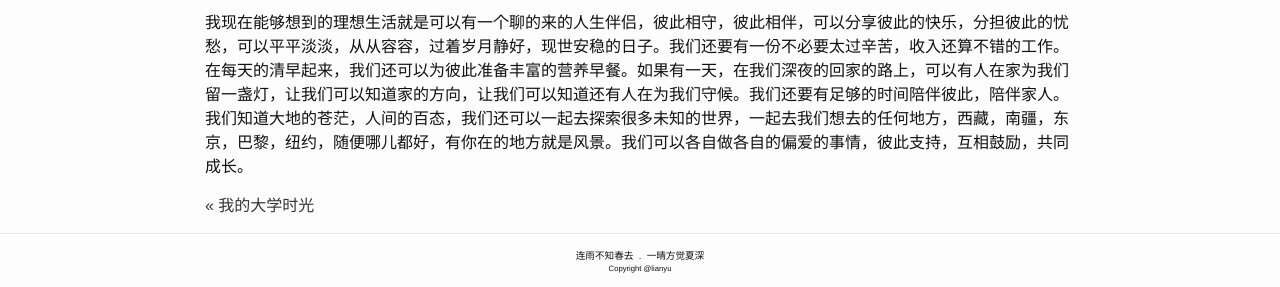
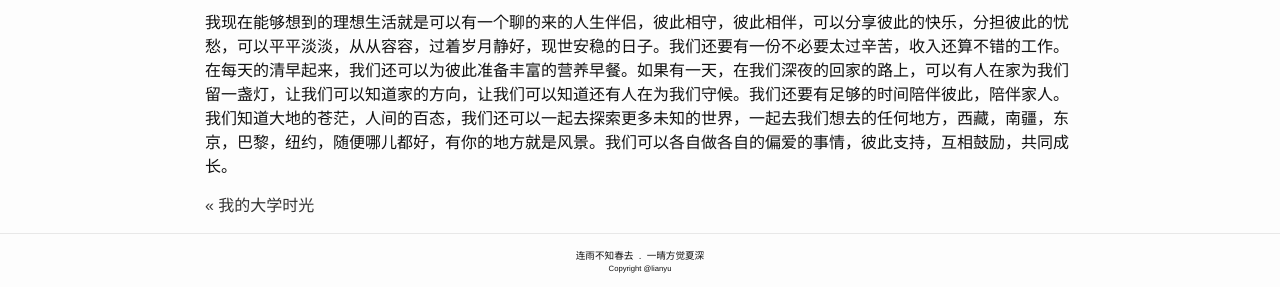
Before and after one commit to lianyu1115/lianyu, a Jekyll site: the page built from _essays/2021-02-22-我理想中的生活.md, in a window 1280 px wide. Shown: the part 1267-1554 px from the top of the page. Built offline with Jekyll 4.4.1, drawn with Linux system fonts in a browser that asks for light colours.

Commit message:
Update 2021-02-22-我理想中的生活.md

```diff
--- a/_essays/2021-02-22-我理想中的生活.md
+++ b/_essays/2021-02-22-我理想中的生活.md
@@ -32,4 +32,4 @@
 
 清早上火车站，长街黑暗无行人，卖豆浆的小店冒着蒸汽。从前日色变的慢，车，马，邮件都慢，一生只够爱一个人。
 
-我现在能够想到的理想生活就是可以有一个聊的来的人生伴侣，彼此相守，彼此相伴，可以分享彼此的快乐，分担彼此的忧愁，可以平平淡淡，从从容容，过着岁月静好，现世安稳的日子。我们还要有一份不必要太过辛苦，收入还算不错的工作。在每天的清早起来，我们还可以为彼此准备丰富的营养早餐。如果有一天，在我们深夜的回家的路上，可以有人在家为我们留一盏灯，让我们可以知道家的方向，让我们可以知道还有人在为我们守候。我们还要有足够的时间陪伴彼此，陪伴家人。我们知道大地的苍茫，人间的百态，我们还可以一起去探索很多未知的世界，一起去我们想去的任何地方，西藏，南疆，东京，巴黎，纽约，随便哪儿都好，有你在的地方就是风景。我们可以各自做各自的偏爱的事情，彼此支持，互相鼓励，共同成长。
+我现在能够想到的理想生活就是可以有一个聊的来的人生伴侣，彼此相守，彼此相伴，可以分享彼此的快乐，分担彼此的忧愁，可以平平淡淡，从从容容，过着岁月静好，现世安稳的日子。我们还要有一份不必要太过辛苦，收入还算不错的工作。在每天的清早起来，我们还可以为彼此准备丰富的营养早餐。如果有一天，在我们深夜的回家的路上，可以有人在家为我们留一盏灯，让我们可以知道家的方向，让我们可以知道还有人在为我们守候。我们还要有足够的时间陪伴彼此，陪伴家人。我们知道大地的苍茫，人间的百态，我们还可以一起去探索更多未知的世界，一起去我们想去的任何地方，西藏，南疆，东京，巴黎，纽约，随便哪儿都好，有你的地方就是风景。我们可以各自做各自的偏爱的事情，彼此支持，互相鼓励，共同成长。
```
